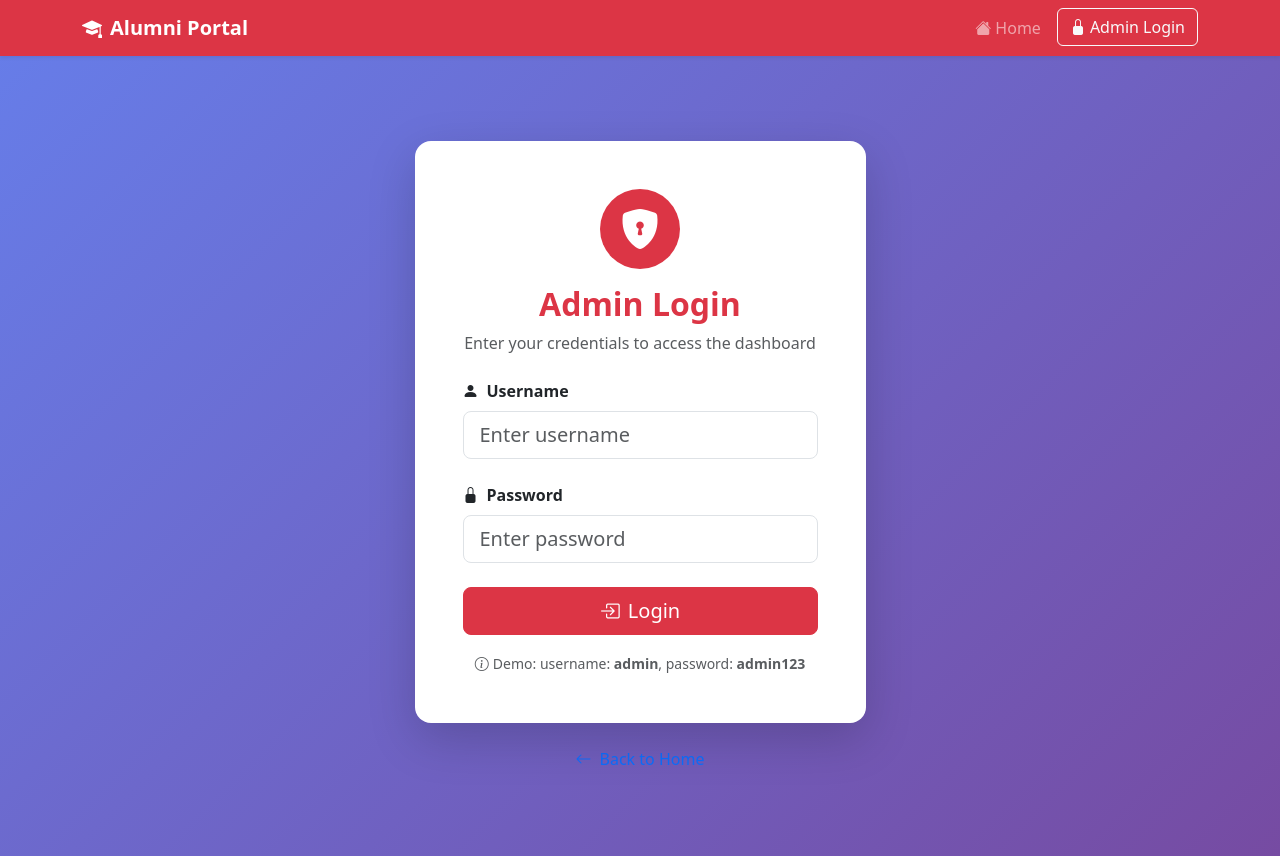
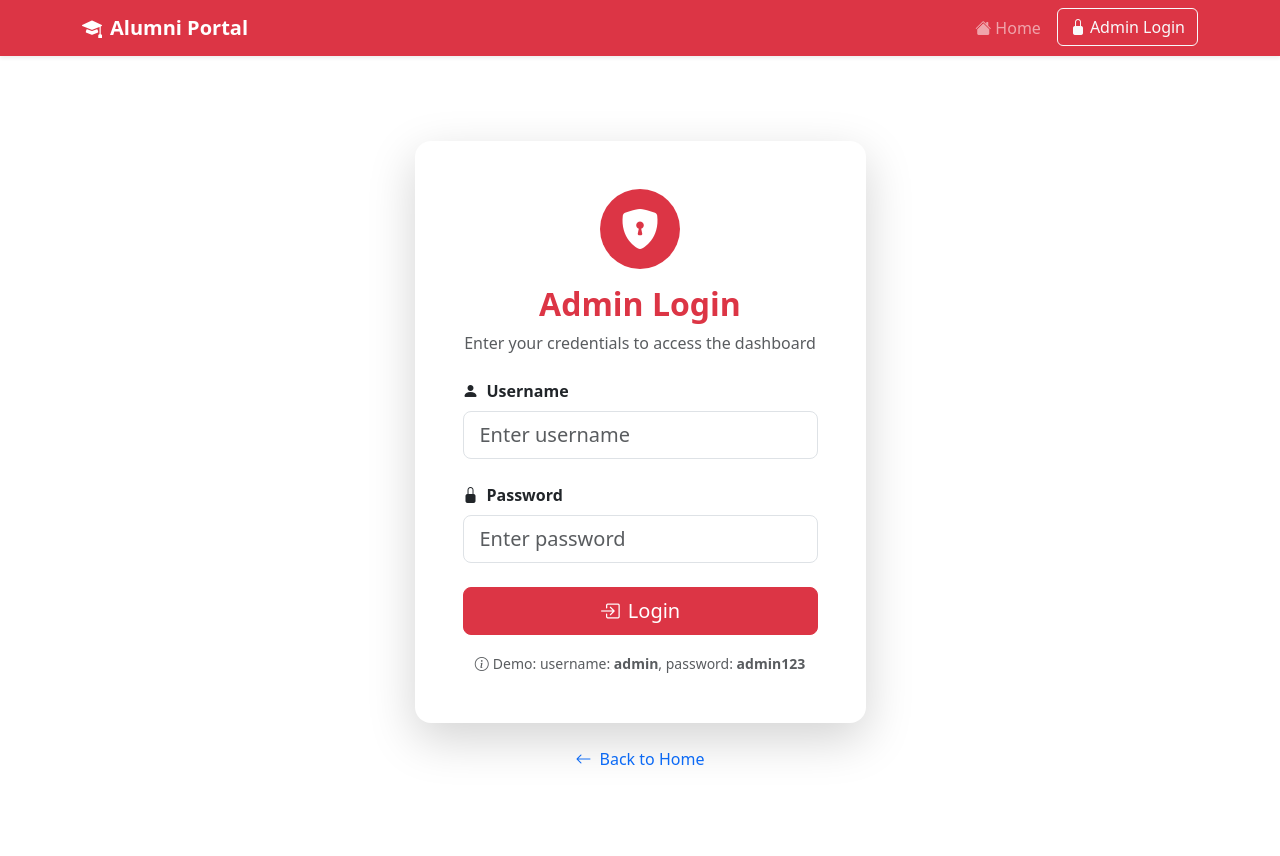
Before and after one commit to Sudhanandhini/alumni_mysql, a React app in the folder frontend/: page /login in a window 1280 px wide. Built offline with nearby package versions, Linux system fonts and the light colour scheme; the HTML template or start-up script is replaced by a standard one.

Commit message:
login background color remove

```diff
--- a/frontend/src/App.css
+++ b/frontend/src/App.css
@@ -281,7 +281,7 @@
 
 /* Login Page */
 .login-page {
-  background: linear-gradient(135deg, #667eea 0%, #764ba2 100%);
+
   min-height: 100vh;
 }
 
```
Also changed, not shown: 1 other file (tests, documents, lock files or other folders).
